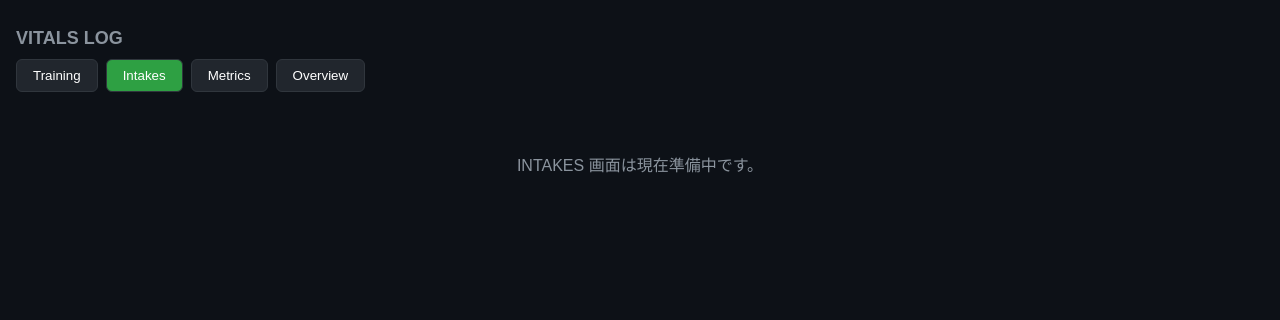
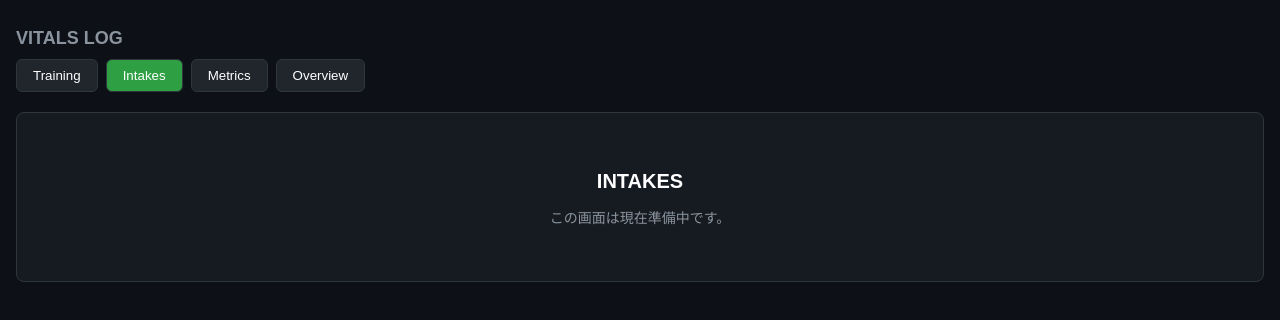
Before and after one commit to cobaltigerworkouts/TORAZi-Health-Tracker, a React (Vite) app: page / in a window 1280 px wide. Both pictures are taken after a click on the button "Intakes". Shown: the top 320 px of the page. Built offline with nearby package versions, Linux system fonts and the light colour scheme.

Commit message:
Update health-tracker.jsx

```diff
--- a/src/health-tracker.jsx
+++ b/src/health-tracker.jsx
@@ -117,6 +117,7 @@ export default function App() {
         </div>
       </header>
 
+      {/* Training タブ */}
       {activeTab === 'training' && (
         <main>
           <h2 style={{ fontSize: '24px', marginBottom: '4px' }}>Training</h2>
@@ -297,9 +298,11 @@ export default function App() {
         </main>
       )}
 
+      {/* その他のタブ（Intakes, Metrics, Overview） */}
       {activeTab !== 'training' && (
-        <div style={{ padding: '40px 0', textAlign: 'center', color: '#8b949e' }}>
-          {activeTab.toUpperCase()} 画面は現在準備中です。
+        <div style={{ backgroundColor: '#161b22', padding: '40px 20px', borderRadius: '8px', textAlign: 'center', color: '#8b949e', border: '1px solid #30363d', marginTop: '20px' }}>
+          <h2 style={{ color: '#ffffff', fontSize: '20px', marginBottom: '8px', textTransform: 'uppercase' }}>{activeTab}</h2>
+          <p style={{ fontSize: '14px' }}>この画面は現在準備中です。</p>
         </div>
       )}
     </div>
```
